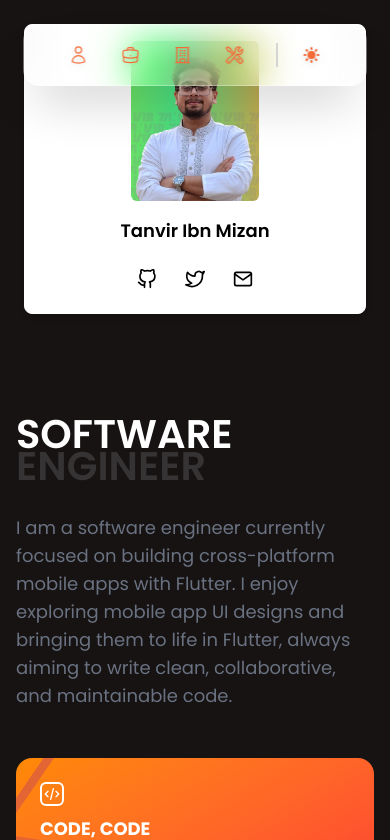
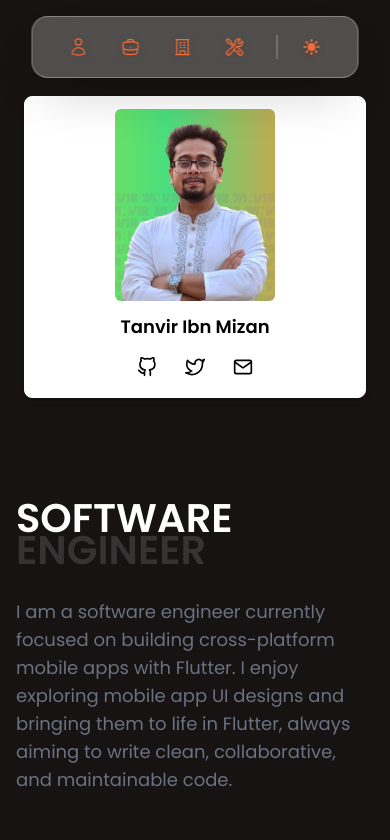
Before and after one commit to 7ANV1R/7ANV1R.github.io, a React (Vite) app: page / in a window 390 px wide. Shown: the top 840 px of the page. Built offline with nearby package versions, Linux system fonts and the light colour scheme.

Commit message:
feat: adjust padding and margins in MobileLayout and ProfileCard for improved layout

```diff
--- a/src/components/layout/MobileLayout.jsx
+++ b/src/components/layout/MobileLayout.jsx
@@ -30,7 +30,7 @@ const MobileLayout = () => {
     <div className="lg:hidden">
       <FloatingNav onNavigate={handleNavigate} />
 
-      <div className="container mx-auto px-4 py-6 space-y-6">
+      <div className="container mx-auto px-4 pt-24 pb-6 space-y-6">
         <div ref={sectionRefs.profile}>
           <ProfileCard className="h-64" />
         </div>
--- a/src/components/sections/ProfileCard.jsx
+++ b/src/components/sections/ProfileCard.jsx
@@ -15,7 +15,7 @@ const ProfileCard = () => {
   return (
     <>
       <div
-        className="flex flex-col items-center justify-center p-4 sm:p-6 mx-2 sm:mx-4 lg:mx-12 rounded-lg shadow-md transition-all duration-300"
+        className="flex flex-col items-center justify-center p-3 sm:p-6 mx-2 sm:mx-4 lg:mx-12 rounded-lg shadow-md transition-all duration-300"
         style={{
           backgroundColor: oppositeThemeColors.cardBg,
           borderColor: oppositeThemeColors.cardBorder,
@@ -23,8 +23,8 @@ const ProfileCard = () => {
         }}
       >
         {/* image */}
-        <div className="flex items-center justify-center mb-4 w-full">
-          <div className="relative w-32 h-40 sm:w-40 sm:h-48 lg:w-48 lg:h-56">
+        <div className="flex items-center justify-center mb-3 sm:mb-4 w-full">
+          <div className="relative w-40 h-48 sm:w-40 sm:h-48 lg:w-48 lg:h-56">
             {/* Animated gradient background */}
             <div className="absolute inset-0 rounded-md overflow-hidden">
               <div
@@ -69,14 +69,14 @@ const ProfileCard = () => {
 
         {/* name */}
         <h2
-          className="text-lg sm:text-xl lg:text-2xl font-semibold mb-2 text-center transition-colors duration-300"
+          className="text-lg sm:text-xl lg:text-2xl font-semibold mb-1 sm:mb-2 text-center transition-colors duration-300"
           style={{ color: oppositeThemeColors.textSecondary }}
         >
           Tanvir Ibn Mizan
         </h2>
 
         {/* social link icon */}
-        <div className="flex space-x-3 sm:space-x-4 mt-2 sm:mt-4">
+        <div className="flex space-x-3 sm:space-x-4 mt-1 sm:mt-4">
           <a
             href="https://github.com/7anv1r"
             target="_blank"
--- a/src/components/ui/FloatingNav.jsx
+++ b/src/components/ui/FloatingNav.jsx
@@ -18,7 +18,7 @@ const FloatingNav = ({ onNavigate }) => {
 
   return (
     <nav
-      className="fixed top-6 left-1/2 transform -translate-x-1/2 z-50 backdrop-blur-xl bg-white/25 dark:bg-gray-900/25 border border-white/30 dark:border-gray-700/30 rounded-2xl px-8 py-2 shadow-2xl shadow-black/20 dark:shadow-black/50"
+      className="fixed top-4 lg:top-6 left-1/2 transform -translate-x-1/2 z-50 backdrop-blur-xl bg-white/25 dark:bg-gray-900/25 border border-white/30 dark:border-gray-700/30 rounded-2xl px-6 lg:px-8 py-2 shadow-2xl shadow-black/20 dark:shadow-black/50"
       style={{
         backdropFilter: 'blur(20px) saturate(180%)',
       }}
```
